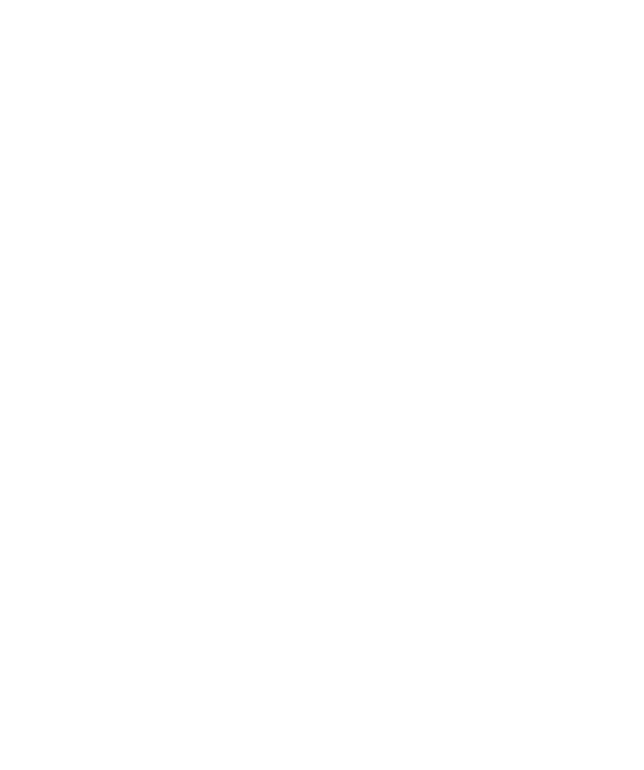
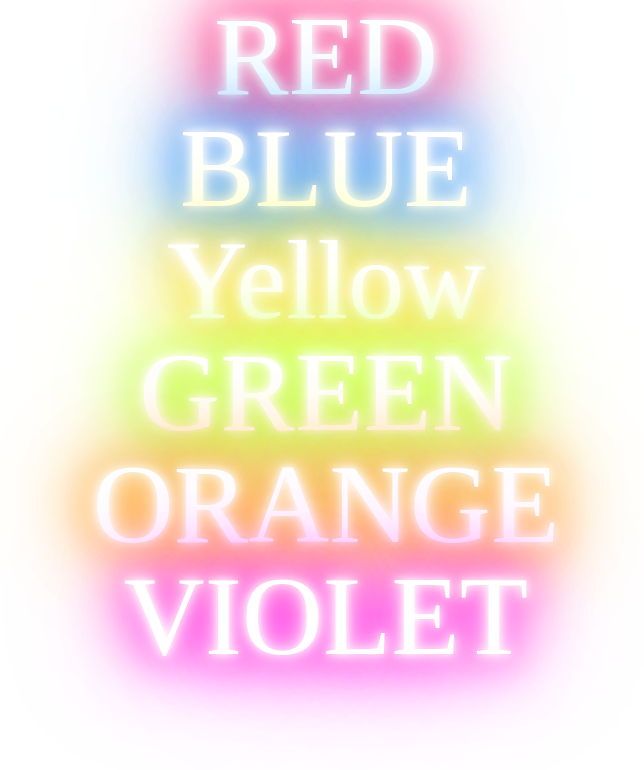
Before and after one commit to chanyoungcoding/Portfolio, a React (Create React App) app in the folder client/: page /declaration in a window 1280 px wide. Before the commit this address had no page. Shown: the top 770 px of the page, without its empty margins (314-958 px from the left). Built offline with nearby package versions, Linux system fonts and the light colour scheme.

Commit message:
코드팬에서 가져온 네온 텍스트 적용

```diff
--- a/client/src/App.js
+++ b/client/src/App.js
@@ -2,8 +2,8 @@
 import { RandomNumberProvider } from './contexts/randomNumber';
 import Home from './pages/Home';
 import Portfolio from './pages/Portfolio';
-import Project from './pages/project';
-
+import Project from './pages/Project';
+import Declaration from './pages/Declaration';
 
 function App() {
 
@@ -13,7 +13,8 @@
         <Routes>
           <Route index element={<Home />} />
           <Route path='/portfolio' element={<Portfolio />} />
-          <Route path='/project' element={<Project/>} />
+          <Route path='/project' element={<Project />} />
+          <Route path='/declaration' element={<Declaration />} />
         </Routes>
       </RandomNumberProvider>
     </div>
--- /dev/null
+++ b/client/src/pages/Declaration/declaration.css
@@ -0,0 +1,106 @@
+h1 {
+  text-align: center;
+  font-size: 7em;
+  margin-bottom: 0;
+  margin-top: 0;
+  line-height: 1;
+  text-decoration: none;
+  color: #fff;
+}
+
+
+h1:nth-child(1) {
+  font-family: Monoton;
+  animation: neon1 1.5s ease-in-out infinite alternate;
+}
+
+h1:nth-child(2) {
+  font-family: Iceland;
+  animation: neon2 1.5s ease-in-out infinite alternate;
+}
+
+h1:nth-child(3) {
+  font-family: Pacifico;
+  animation: neon3 1.5s ease-in-out infinite alternate;
+}
+
+h1:nth-child(4) {
+  font-family: "Press Start 2P";
+  animation: neon4 1.5s ease-in-out infinite alternate;
+}
+
+h1:nth-child(5) {
+  font-family: Audiowide;
+  animation: neon5 1.5s ease-in-out infinite alternate;
+}
+
+h1:nth-child(6) {
+  font-family: Vampiro One;
+  animation: neon6 1.5s ease-in-out infinite alternate;
+}
+
+@keyframes neon1 {
+  from {
+    text-shadow: 0 0 10px #fff, 0 0 20px #fff, 0 0 30px #fff, 0 0 40px #ff1177,
+      0 0 70px #ff1177, 0 0 80px #ff1177, 0 0 100px #ff1177, 0 0 150px #ff1177;
+  }
+  to {
+    text-shadow: 0 0 5px #fff, 0 0 10px #fff, 0 0 15px #fff, 0 0 20px #ff1177,
+      0 0 35px #ff1177, 0 0 40px #ff1177, 0 0 50px #ff1177, 0 0 75px #ff1177;
+  }
+}
+
+@keyframes neon2 {
+  from {
+    text-shadow: 0 0 10px #fff, 0 0 20px #fff, 0 0 30px #fff, 0 0 40px #228dff,
+      0 0 70px #228dff, 0 0 80px #228dff, 0 0 100px #228dff, 0 0 150px #228dff;
+  }
+  to {
+    text-shadow: 0 0 5px #fff, 0 0 10px #fff, 0 0 15px #fff, 0 0 20px #228dff,
+      0 0 35px #228dff, 0 0 40px #228dff, 0 0 50px #228dff, 0 0 75px #228dff;
+  }
+}
+
+@keyframes neon3 {
+  from {
+    text-shadow: 0 0 10px #fff, 0 0 20px #fff, 0 0 30px #fff, 0 0 40px #ffdd1b,
+      0 0 70px #ffdd1b, 0 0 80px #ffdd1b, 0 0 100px #ffdd1b, 0 0 150px #ffdd1b;
+  }
+  to {
+    text-shadow: 0 0 5px #fff, 0 0 10px #fff, 0 0 15px #fff, 0 0 20px #ffdd1b,
+      0 0 35px #ffdd1b, 0 0 40px #ffdd1b, 0 0 50px #ffdd1b, 0 0 75px #ffdd1b;
+  }
+}
+
+@keyframes neon4 {
+  from {
+    text-shadow: 0 0 10px #fff, 0 0 20px #fff, 0 0 30px #fff, 0 0 40px #b6ff00,
+      0 0 70px #b6ff00, 0 0 80px #b6ff00, 0 0 100px #b6ff00, 0 0 150px #b6ff00;
+  }
+  to {
+    text-shadow: 0 0 5px #fff, 0 0 10px #fff, 0 0 15px #fff, 0 0 20px #b6ff00,
+      0 0 35px #b6ff00, 0 0 40px #b6ff00, 0 0 50px #b6ff00, 0 0 75px #b6ff00;
+  }
+}
+
+@keyframes neon5 {
+  from {
+    text-shadow: 0 0 10px #fff, 0 0 20px #fff, 0 0 30px #fff, 0 0 40px #ff9900,
+      0 0 70px #ff9900, 0 0 80px #ff9900, 0 0 100px #ff9900, 0 0 150px #ff9900;
+  }
+  to {
+    text-shadow: 0 0 5px #fff, 0 0 10px #fff, 0 0 15px #fff, 0 0 20px #ff9900,
+      0 0 35px #ff9900, 0 0 40px #ff9900, 0 0 50px #ff9900, 0 0 75px #ff9900;
+  }
+}
+
+@keyframes neon6 {
+  from {
+    text-shadow: 0 0 10px #fff, 0 0 20px #fff, 0 0 30px #fff, 0 0 40px #ff00de,
+      0 0 70px #ff00de, 0 0 80px #ff00de, 0 0 100px #ff00de, 0 0 150px #ff00de;
+  }
+  to {
+    text-shadow: 0 0 5px #fff, 0 0 10px #fff, 0 0 15px #fff, 0 0 20px #ff00de,
+      0 0 35px #ff00de, 0 0 40px #ff00de, 0 0 50px #ff00de, 0 0 75px #ff00de;
+  }
+}
--- /dev/null
+++ b/client/src/pages/Declaration/index.js
@@ -0,0 +1,34 @@
+import React from 'react';
+import './declaration.css';
+
+const Index = () => {
+  return (
+    <div>
+      <h1>
+        RED
+      </h1>
+
+      <h1>
+        BLUE
+      </h1>
+
+      <h1>
+        Yellow
+      </h1>
+
+      <h1>
+        GREEN
+      </h1>
+
+      <h1>
+        ORANGE
+      </h1>
+
+      <h1>
+        VIOLET
+      </h1>
+    </div>
+  );
+};
+
+export default Index;
--- a/client/src/pages/Home/index.js
+++ b/client/src/pages/Home/index.js
@@ -68,7 +68,7 @@
         >
           <Rhombus num={0} link={'/project'} />
           <Rhombus num={1} link={'/portfolio'} />
-          <Rhombus num={2} link={'/portfolio'} />
+          <Rhombus num={2} link={'/declaration'} />
         </motion.div>
       </div>
     </motion.div>
```
